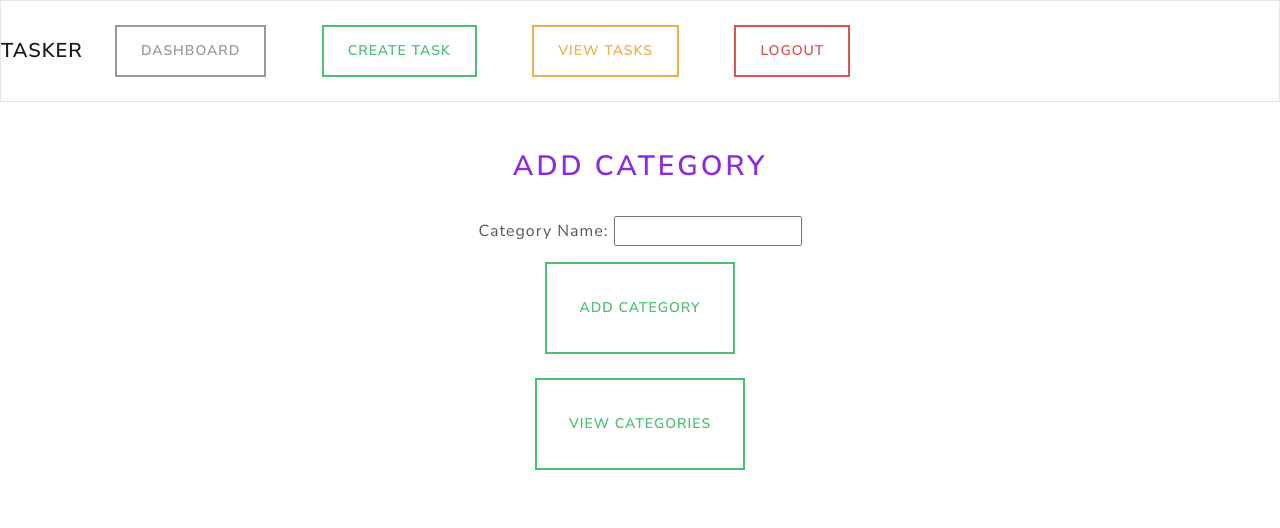
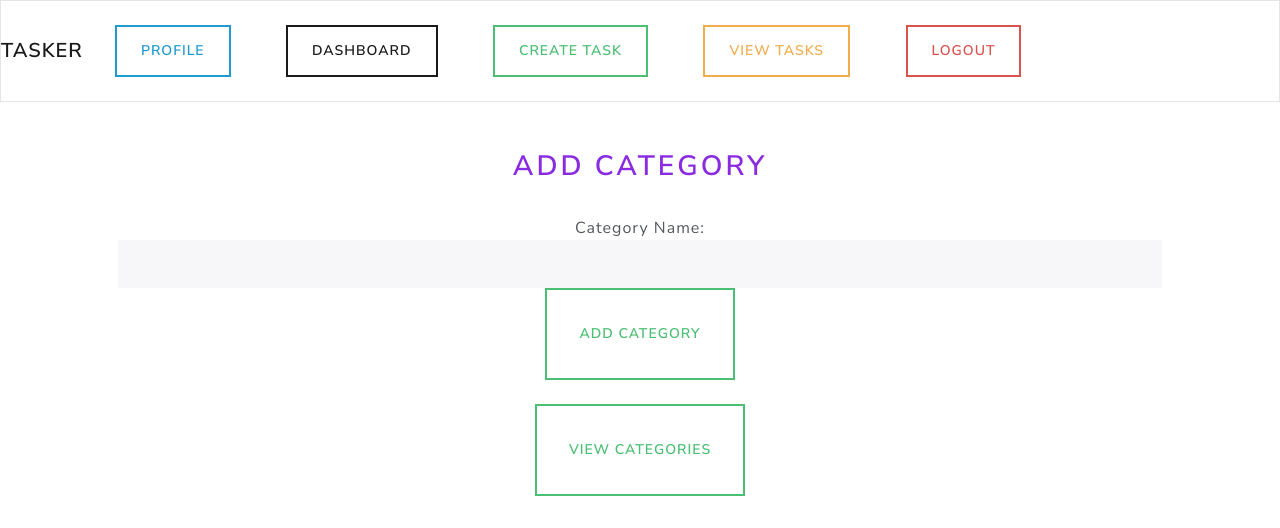
Before and after one commit to Nninex/tasker, a Django app: page /add-category/ in a window 1280 px wide. Shown: the top 528 px of the page. Run offline with Django 5.2, Linux system fonts and the light colour scheme; a user stored in the database is signed in; some libraries are stand-ins or nearby versions.

Commit message:
working on user profile

```diff
--- a/base/forms.py
+++ b/base/forms.py
@@ -36,7 +36,7 @@ class UpdateTaskForm(forms.ModelForm):
         fields = ['title', 'content', 'priority']
         exclude = ['user']
 
-# - Add categories
+# - categories
 
 class CategoryForm(forms.ModelForm):
     class Meta:
--- a/base/templates/base-with-navbar.html
+++ /dev/null
@@ -1,42 +0,0 @@
-<!DOCTYPE html>
-{% load static %}
-<html lang="en">
-  <head>
-    <meta charset="utf-8" />
-    <meta name="viewport" content="width=device-width, initial-scale=1, maximum-scale=1" />
-    <title>
-      {% block title %}
-        Task Manager
-      {% endblock %}
-    </title>
-    <link rel="stylesheet" type="text/css" href="https://bootswatch.com/5/lux/bootstrap.min.css" />
-    <link rel="stylesheet" type="text/css" href="{% static 'css/styles.css' %}" />
-  </head>
-  <body>
-    <nav class="navbar navbar-expand-lg navbar-light bg-light justify-content-center">
-      <a class="navbar-brand main-heading" href="#">Tasker</a>
-      <button class="navbar-toggler" type="button" data-toggle="collapse" data-target="#navbarNavDropdown" aria-controls="navbarNavDropdown" aria-expanded="false" aria-label="Toggle navigation"><span class="navbar-toggler-icon"></span></button>
-      <div class="collapse navbar-collapse text-center" id="navbarNavDropdown">
-        <ul class="navbar-nav ml-auto">
-          <li class="nav-item">
-            <a class="btn btn-outline-secondary navbar-btn" href="{% url 'dashboard' %}">Dashboard</a>
-          </li>&nbsp; &nbsp; &nbsp;<li class="nav-item">
-            <a class="btn btn-outline-success navbar-btn" href="{% url 'create-task' %}">Create Task</a>
-          </li>&nbsp; &nbsp; &nbsp;<li class="nav-item">
-            <a class="btn btn-outline-warning navbar-btn" href="{% url 'view-tasks' %}">View Tasks</a>
-          </li>&nbsp; &nbsp; &nbsp;<li class="nav-item">
-            <a class="btn btn-outline-danger navbar-btn" href="{% url 'user-logout' %}">Logout</a>
-          </li>&nbsp; &nbsp; &nbsp;
-        </ul>
-      </div>
-    </nav>
-    <div class="container bg-white shadow-md p-5">
-      {% block content %}
-
-      {% endblock %}
-    </div>
-    <!-- Scripts -->
-    <script src="https://code.jquery.com/jquery-3.3.1.min.js" crossorigin="anonymous"></script>
-    <script src="https://stackpath.bootstrapcdn.com/bootstrap/4.5.0/js/bootstrap.min.js" integrity="sha384-OgVRvuATP1z7JjHLkuOU7Xw704+h835Lr+6QL9UvYjZE3Ipu6Tp75j7Bh/kR0JKI" crossorigin="anonymous"></script>
-  </body>
-</html>
--- a/base/templates/base.html
+++ b/base/templates/base.html
@@ -1,38 +1,51 @@
 <!DOCTYPE html>
 {% load static %}
-
 <html lang="en">
   <head>
     <meta charset="utf-8" />
     <meta name="viewport" content="width=device-width, initial-scale=1, maximum-scale=1" />
-
-    <link rel="stylesheet" type="text/css" href="https://bootswatch.com/5/lux/bootstrap.min.css" />
-    <link rel="stylesheet" type="text/css" href="{% static 'css/styles.css' %}" />
-
     <title>
       {% block title %}
         Task Manager
       {% endblock %}
     </title>
+    <link rel="stylesheet" type="text/css" href="https://bootswatch.com/5/lux/bootstrap.min.css" />
+    <link rel="stylesheet" type="text/css" href="{% static 'css/styles.css' %}" />
   </head>
   <body>
-
+    <nav class="navbar navbar-expand-lg navbar-light bg-light justify-content-center">
+      <a class="navbar-brand main-heading" href="#">Tasker</a>
+      <button class="navbar-toggler" type="button" data-toggle="collapse" data-target="#navbarNavDropdown" aria-controls="navbarNavDropdown" aria-expanded="false" aria-label="Toggle navigation"><span class="navbar-toggler-icon"></span></button>
+      <div class="collapse navbar-collapse text-center" id="navbarNavDropdown">
+        <ul class="navbar-nav ml-auto">
+          {% if user.is_authenticated %}
+            <li class="nav-item">
+              <a class="btn btn-outline-info navbar-btn" href="{% url 'user-profile' %}">Profile</a>
+            </li>&nbsp; &nbsp; &nbsp;<li class="nav-item">
+              <a class="btn btn-outline-primary navbar-btn" href="{% url 'dashboard' %}">Dashboard</a>
+            </li>&nbsp; &nbsp; &nbsp;<li class="nav-item">
+              <a class="btn btn-outline-success navbar-btn" href="{% url 'create-task' %}">Create Task</a>
+            </li>&nbsp; &nbsp; &nbsp;<li class="nav-item">
+              <a class="btn btn-outline-warning navbar-btn" href="{% url 'view-tasks' %}">View Tasks</a>
+            </li>&nbsp; &nbsp; &nbsp;<li class="nav-item">
+              <a class="btn btn-outline-danger navbar-btn" href="{% url 'user-logout' %}">Logout</a>
+            </li>&nbsp; &nbsp; &nbsp;
+          {% else %}
+            <li class="nav-item">
+              <a class="btn btn-primary navbar-btn" href="{% url 'dashboard' %}">Register</a>
+            </li>&nbsp; &nbsp; &nbsp;<li class="nav-item">
+              <a class="btn btn-primary navbar-btn" href="{% url 'my-login' %}">Login</a>
+            </li>&nbsp; &nbsp; &nbsp;
+          {% endif %}
+        </ul>
+      </div>
+    </nav>
     <div class="container bg-white shadow-md p-5">
       {% block content %}
-      <div class="collapse navbar collapse text-center" id="navbarNavDropDown">
-        <ul class="navbar-nav ms-auto">
-          <li class="nav-item">
-            <a class="btn btn-primary navbar-btn" type="button" href="{% url 'dashboard' %}">Register</a>
-          </li>&nbsp; &nbsp; &nbsp;<li class="nav-item">
-            <a class="btn btn-primary navbar-btn" type="button" href="{% url 'my-login' %}">Login</a>
-          </li>&nbsp; &nbsp; &nbsp;
-        </ul>
+
       {% endblock %}
     </div>
-    <br />
-
     <!-- Scripts -->
-    <script src="{% static 'js/app.js' %}"></script>
     <script src="https://code.jquery.com/jquery-3.3.1.min.js" crossorigin="anonymous"></script>
     <script src="https://stackpath.bootstrapcdn.com/bootstrap/4.5.0/js/bootstrap.min.js" integrity="sha384-OgVRvuATP1z7JjHLkuOU7Xw704+h835Lr+6QL9UvYjZE3Ipu6Tp75j7Bh/kR0JKI" crossorigin="anonymous"></script>
   </body>
--- a/base/templates/profile/add-category.html
+++ b/base/templates/profile/add-category.html
@@ -1,4 +1,4 @@
-{% extends 'base-with-navbar.html' %}
+{% extends 'base.html' %}
 {% load static %}
 {% block title %}
   Tasker | Add category
@@ -10,7 +10,10 @@
 
   <form class="text-center" method="post">
     {% csrf_token %}
-    {{ form.as_p }}
+    <div class="form-group">
+      <label for="id_name">Category Name:</label>
+      <input class="form-control" type="text" id="id_name" name="name" />
+    </div>
   </form>
   <div class="text-center">
     <a class="btn btn-outline-success btn-lg" href="{% url 'dashboard' %}">Add Category</a>
--- a/base/templates/profile/create-task.html
+++ b/base/templates/profile/create-task.html
@@ -1,4 +1,4 @@
-{% extends 'base-with-navbar.html' %}
+{% extends 'base.html' %}
 {% load static %}
 
 {% block title %}
--- a/base/templates/profile/dashboard.html
+++ b/base/templates/profile/dashboard.html
@@ -1,4 +1,4 @@
-{% extends 'base-with-navbar.html' %}
+{% extends 'base.html' %}
 {% load static %}
 {% block title %}
   Tasker | Dashboard
--- a/base/templates/profile/delete-task.html
+++ b/base/templates/profile/delete-task.html
@@ -1,4 +1,4 @@
-{% extends 'base-with-navbar.html' %}
+{% extends 'base.html' %}
 {% load static %}
 {% block title %}
   Tasker | Delete a task
--- a/base/templates/profile/update-task.html
+++ b/base/templates/profile/update-task.html
@@ -1,4 +1,4 @@
-{% extends 'base-with-navbar.html' %}
+{% extends 'base.html' %}
 {% load static %}
 {% block title %}
   Tasker | Update a task
--- a/base/templates/profile/view-categories.html
+++ b/base/templates/profile/view-categories.html
@@ -1,4 +1,4 @@
-{% extends 'base-with-navbar.html' %}
+{% extends 'base.html' %}
 {% load static %}
 {% block title %}
   Tasker | View categories
@@ -10,10 +10,10 @@
     <form method="post">
       {% csrf_token %}
       {{ form.as_p }}
+      <a class="btn btn-outline-success btn-lg" href="{% url 'add-category' %}">Add New Category</a>
     </form>
     {% for category in categories %}
       <li>{{ category.name }}</li>
     {% endfor %}
   </ul>
-  <a class="btn btn-outline-success btn-lg" href="{% url 'add-category' %}">Add New Category</a>
 {% endblock %}
--- a/base/templates/profile/view-tasks.html
+++ b/base/templates/profile/view-tasks.html
@@ -1,4 +1,4 @@
-{% extends 'base-with-navbar.html' %}
+{% extends 'base.html' %}
 {% load static %}
 {% block title %}
   Tasker | All tasks
--- a/base/urls.py
+++ b/base/urls.py
@@ -38,4 +38,7 @@ urlpatterns = [
     #----View categories-----#
     path('view-categories/', views.view_categories, name='view-categories'),
 
+    #-----User profile ------#
+    path('user-profile/', views.user_profile, name='user-profile'),
+
 ]
--- a/base/views.py
+++ b/base/views.py
@@ -69,11 +69,17 @@ def dashboard(request):
     return render(request, 'profile/dashboard.html')
 from .models import Category
 
+# - User profile
+
+def user_profile(request):
+    return render(request, 'profile/user-profile.html')
+
 # - Add category
 @login_required(login_url='my-login')
 def add_category(request):
+    form = CategoryForm(request.POST)
     if request.method == 'POST':
-        form = CategoryForm(request.POST)
+
         if form.is_valid():
             category = form.save(commit=False)
             category.user = request.user  # Assign the current user to the category
```
Also changed, not shown: base/templates/profile/user-profile.html (added, +9 -0 lines), db.sqlite3.
